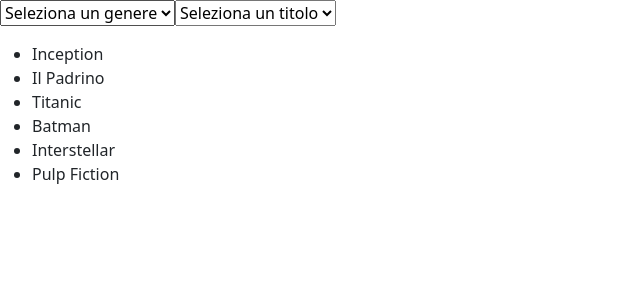
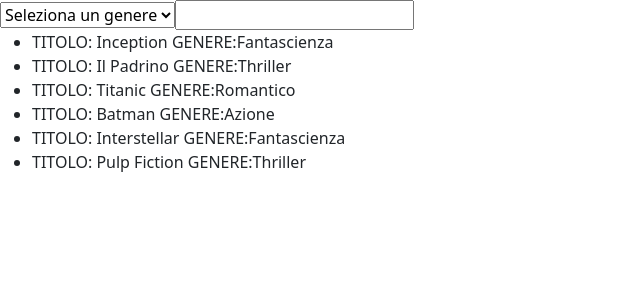
Before and after one commit to SimoneZoroddu/react-movie-filter, a React (Vite) app: page / in a window 1280 px wide. Shown: the top 300 px of the page, without its empty margins (0-640 px from the left). Built offline with nearby package versions, Linux system fonts and the light colour scheme.

Commit message:
adjust bonus 1

```diff
--- a/src/components/AppMain.jsx
+++ b/src/components/AppMain.jsx
@@ -21,16 +21,13 @@
 
 
     const [title, setTitle] = useState('')
-    const singleArrayTitle = array.map((singleArray) => singleArray.title)
+    //console.log(title);
+    //console.log(filmsFiltered);
+
+    const arrayFilteredByName = filmsFiltered.filter((film)=> film.title.includes(title))
+    //console.log(prova);
 
 
-    const [filterForTitle, setFilterForTitle] = useState([])
-
-    useEffect(() => {
-
-        const filteredByFilms = array.filter(filterFilms => filterFilms.title === title)
-        setFilterForTitle(filteredByFilms)
-    }, [title])
 
     return (
         <>
@@ -45,31 +42,12 @@
 
                 }
             </select >
-            <select name="Genre" id="genre" value={title} onChange={(e) => setTitle(e.target.value)}>
-                <option value="">Seleziona un titolo</option>
-                {
-                    singleArrayTitle.map((singleTitle, index) => (
-
-                        <option key={index} value={singleTitle} > {singleTitle}</option>
-
-                    ))
-
-                }
-            </select>
+            <input type="text" value={title} onChange={(e) => setTitle(e.target.value)} />
             <ul>
                 {
-                    filterForTitle.map((singleArray, index) => (
+                    arrayFilteredByName.map((singleArray, index) => (
 
-                        <li key={index}>{singleArray.genre}</li>
-
-                    ))
-                }
-            </ul>
-            <ul>
-                {
-                    filmsFiltered.map((singleArray, index) => (
-
-                        <li key={index}>{singleArray.title}</li>
+                        <li key={index}>TITOLO: {singleArray.title} GENERE:{singleArray.genre}</li>
 
                     ))
                 }
@@ -82,16 +60,78 @@
 
 
 
-/*<select name="cars" id="cars">
 
+
+
+
+
+/*
+
+
+
+
+
+
+
+
+
+
+
+
+
+
+
+
+
+
+
+
+
+const singleArrayTitle = array.map((singleArray) => singleArray.title)
+
+
+const [filterForTitle, setFilterForTitle] = useState([])
+
+useEffect(() => {
+
+    const filteredByFilms = array.filter(filterFilms => filterFilms.title === title)
+    setFilterForTitle(filteredByFilms)
+}, [title])
+<ul>
                 {
-                    array.map(({ title, genre }) => (
+                    filterForTitle.map((singleArray, index) => (
 
-                            <option value={title} key={title}>{title}</option>
+                        <li key={index}>{singleArray.genre}</li>
 
                     ))
+                }
+            </ul>
 
-                }
 
-    </select>
-*/
+<select name="cars" id="cars">
+
+{
+    array.map(({ title, genre }) => (
+
+        <option value={title} key={title}>{title}</option>
+
+        ))
+
+        }
+
+        </select>
+
+
+
+
+       <select name="Genre" id="genre" value={title} onChange={(e) => setTitle(e.target.value)}>
+           <option value="">Seleziona un titolo</option>
+           {
+               singleArrayTitle.map((singleTitle, index) => (
+
+                   <option key={index} value={singleTitle} > {singleTitle}</option>
+
+               ))
+
+
+       </select> */
```
